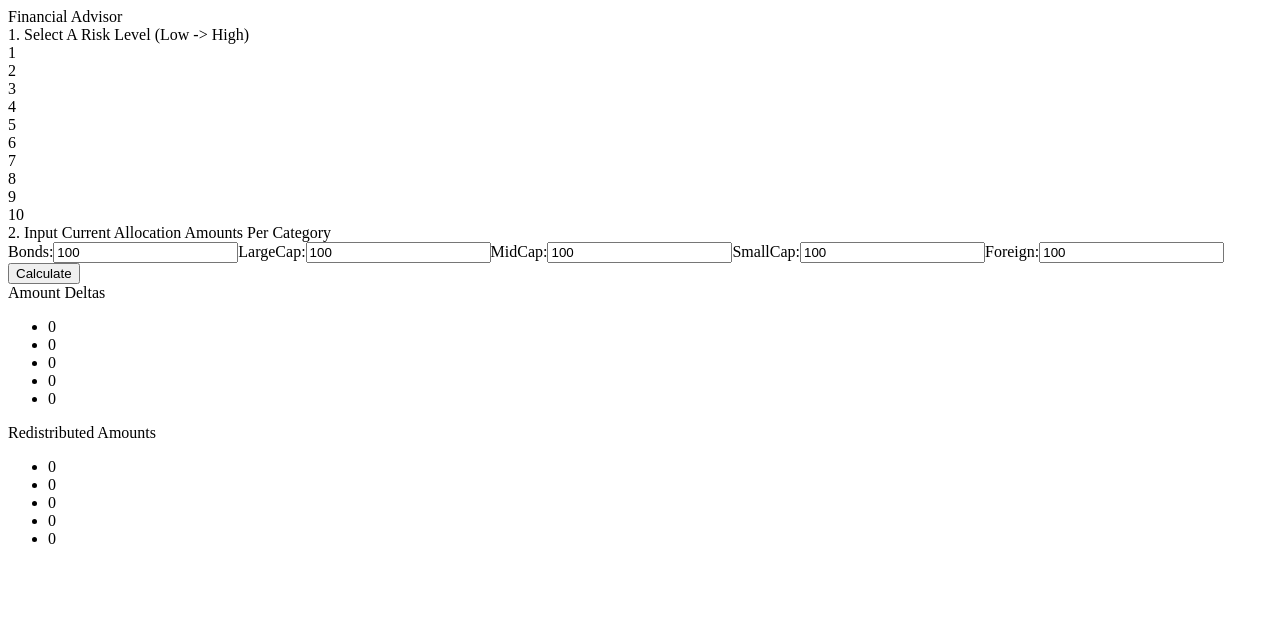
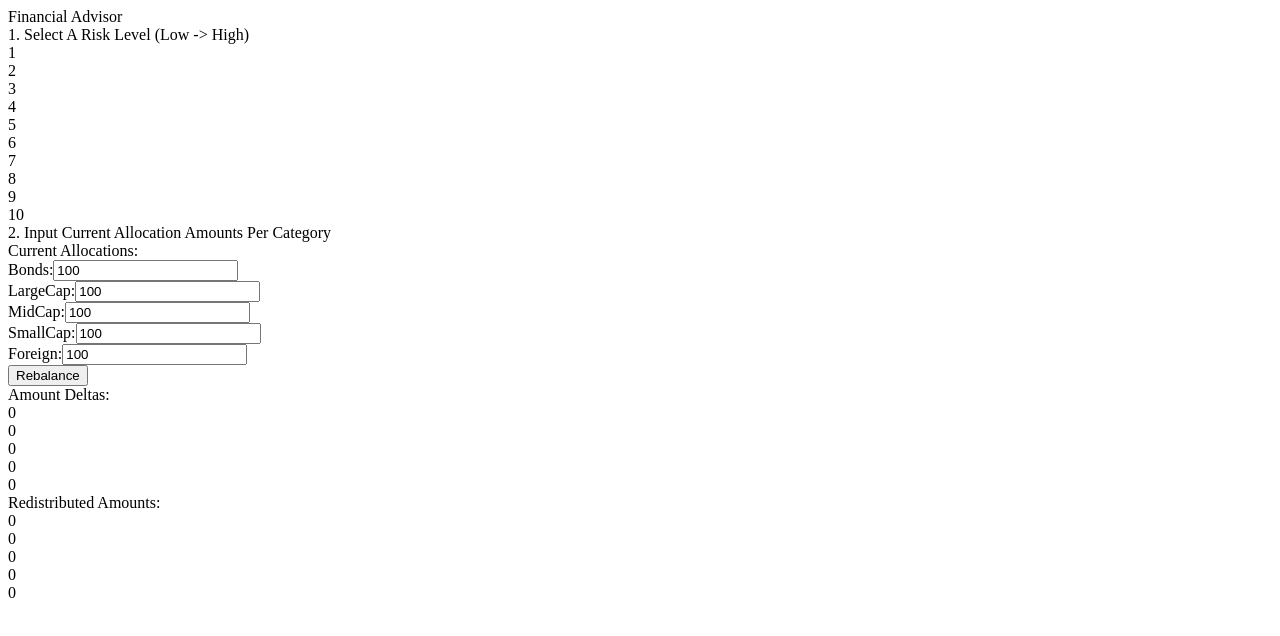
Before and after one commit to eksilva/BPRedux, a React app: page / in a window 1280 px wide. Shown: the top 636 px of the page. Built offline with nearby package versions, Linux system fonts and the light colour scheme; the HTML template or start-up script is replaced by a standard one.

Commit message:
rework of how new amounts are calculated. added more actions and reducers to store the new amounts based on the percentage of allocation type, and new amounts select from store and display. styling changes to make more readable (not finished yet)

```diff
--- a/client/src/actions/index.js
+++ b/client/src/actions/index.js
@@ -8,9 +8,19 @@ export const assignBonds = amount => ({
   payload: amount
 });
 
+export const changeBonds = amount => ({
+  type: 'NEWBONDS',
+  payload: amount
+});
+
 export const assignLargeCap = amount => ({
     type: 'LARGECAP',
     payload: amount
+});
+
+export const changeLargeCap = amount => ({
+  type: 'NEWLARGECAP',
+  payload: amount
 });
 
 export const assignMidCap = amount => ({
@@ -18,12 +28,27 @@ export const assignMidCap = amount => ({
     payload: amount
 });
 
+export const changeMidCap = amount => ({
+  type: 'NEWMIDCAP',
+  payload: amount
+});
+
 export const assignSmallCap = amount => ({
     type: 'SMALLCAP',
     payload: amount
+});
+
+export const changeSmallCap = amount => ({
+  type: 'NEWSMALLCAP',
+  payload: amount
 });
 
 export const assignForeign = amount => ({
     type: 'FOREIGN',
     payload: amount
 });
+
+export const changeForeign = amount => ({
+  type: 'NEWFOREIGN',
+  payload: amount
+});
--- a/client/src/components/AmountChanges.jsx
+++ b/client/src/components/AmountChanges.jsx
@@ -1,52 +1,25 @@
 import React from 'react';
 import { useSelector } from 'react-redux';
 
+
 const AmountChanges = () => {
-  const riskTracker = useSelector(state => state.riskTracker);
-  const currentBonds = useSelector(state => state.currentBonds);
-  const currentLargeCap = useSelector(state => state.currentLargeCap);
-  const currentMidCap = useSelector(state => state.currentMidCap);
-  const currentSmallCap = useSelector(state => state.currentSmallCap);
-  const currentForeign = useSelector(state => state.currentForeign);
 
-  const risks = {
-    1: [0.80, 0.20, 0, 0, 0],
-    2: [0.70, 0.15, 0.15, 0, 0],
-    3: [0.60, 0.15, 0.15, 0.10, 0],
-    4: [0.50, 0.20, 0.20, 0.10, 0],
-    5: [0.40, 0.20, 0.20, 0.20, 0],
-    6: [0.35, 0.25, 0.5, 0.20, 0.05],
-    7: [0.20, 0.25, 0.25, 0.25, 0.05],
-    8: [0.10, 0.20, 0.40, 0.20, 0.10],
-    9: [0.05, 0.15, 0.40, 0.25, 0.15],
-    10: [0, 0.05, 0.25, 0.30, 0.40]
-  };
-
-  const valueArray = [Number(currentBonds), Number(currentLargeCap), Number(currentMidCap), Number(currentSmallCap), Number(currentForeign)];
-
-  const totalValue = Number(currentBonds) + Number(currentLargeCap) + Number(currentMidCap) + Number(currentSmallCap) + Number(currentForeign);
-
-  const newAmounts = risks[riskTracker].map(percent => Number(Number(percent * totalValue).toFixed(2)));
-
-  const amountBoxes = newAmounts.map((amount,index) =>
-    <li key={index}>{amount}</li>
-  );
-  const deltaAmounts = newAmounts.map((item, index) => {
-    return item - valueArray[index];
-  })
-
-  const deltaBoxes = deltaAmounts.map((amount, index) =>
-    <li key={index}>{amount}</li>
-  )
+  const newBonds = useSelector(state => state.newBonds);
+  const newLargeCap = useSelector(state => state.newLargeCap);
+  const newMidCap = useSelector(state => state.newMidCap);
+  const newSmallCap = useSelector(state => state.newSmallCap);
+  const newForeign = useSelector(state => state.newForeign);
 
   return (
-    <div id="AmountChanges">
-      <div>Amount Deltas</div>
-      <ul>{deltaBoxes}</ul>
-      <div>Redistributed Amounts</div>
-      <ul>{amountBoxes}</ul>
-    </div>
+    <div id="new-amounts">
+        Redistributed Amounts:
+        <div id="new-bonds" className="change">{newBonds}</div>
+        <div id="new-largecap" className="change">{newLargeCap}</div>
+        <div id="new-midcap" className="change">{newMidCap}</div>
+        <div id="new-smallcap" className="change">{newSmallCap}</div>
+        <div id="new-foreign" className="change">{newForeign}</div>
+      </div>
   )
-}
+};
 
 export default AmountChanges;
--- /dev/null
+++ b/client/src/components/AmountDeltas.jsx
@@ -0,0 +1,59 @@
+import React from 'react';
+import { useDispatch, useSelector } from 'react-redux';
+import { changeBonds, changeLargeCap, changeMidCap, changeSmallCap, changeForeign } from '../actions';
+
+const AmountDeltas = () => {
+  const riskTracker = useSelector(state => state.riskTracker);
+
+  const currentBonds = useSelector(state => state.currentBonds);
+  const currentLargeCap = useSelector(state => state.currentLargeCap);
+  const currentMidCap = useSelector(state => state.currentMidCap);
+  const currentSmallCap = useSelector(state => state.currentSmallCap);
+  const currentForeign = useSelector(state => state.currentForeign);
+
+  const changeActions = [changeBonds, changeLargeCap, changeMidCap, changeSmallCap, changeForeign];
+
+  const dispatch = useDispatch();
+
+  const risks = {
+    1: [0.80, 0.20, 0, 0, 0],
+    2: [0.70, 0.15, 0.15, 0, 0],
+    3: [0.60, 0.15, 0.15, 0.10, 0],
+    4: [0.50, 0.20, 0.20, 0.10, 0],
+    5: [0.40, 0.20, 0.20, 0.20, 0],
+    6: [0.35, 0.25, 0.5, 0.20, 0.05],
+    7: [0.20, 0.25, 0.25, 0.25, 0.05],
+    8: [0.10, 0.20, 0.40, 0.20, 0.10],
+    9: [0.05, 0.15, 0.40, 0.25, 0.15],
+    10: [0, 0.05, 0.25, 0.30, 0.40]
+  };
+
+  const valueArray = [Number(currentBonds), Number(currentLargeCap), Number(currentMidCap), Number(currentSmallCap), Number(currentForeign)];
+
+  const totalValue = valueArray.reduce((a,b) => a + b);
+
+  const newAmounts = risks[riskTracker].map(percent => Number(Number(percent * totalValue).toFixed(2)));
+
+  for (let i = 0; i < changeActions.length; i++) {
+    dispatch(changeActions[i](newAmounts[i]));
+  }
+
+  const deltaAmounts = newAmounts.map((item, index) => {
+    return item - valueArray[index];
+  });
+
+  return (
+    <div id="amount-deltas">
+      <div id="deltas">
+        Amount Deltas:
+        <div id="delta-bonds" className="change">{deltaAmounts[0]}</div>
+        <div id="delta-largecap" className="change">{deltaAmounts[1]}</div>
+        <div id="delta-midcap" className="change">{deltaAmounts[2]}</div>
+        <div id="delta-smallcap" className="change">{deltaAmounts[3]}</div>
+        <div id="delta-foreign" className="change">{deltaAmounts[4]}</div>
+      </div>
+    </div>
+  )
+}
+
+export default AmountDeltas;
--- a/client/src/components/Calculator.jsx
+++ b/client/src/components/Calculator.jsx
@@ -5,6 +5,8 @@ import { assignBonds,
          assignMidCap,
          assignSmallCap,
          assignForeign } from '../actions';
+import AmountDeltas from './AmountDeltas.jsx';
+import AmountChanges from './AmountChanges.jsx';
 
 class Calculator extends React.Component {
   constructor(props) {
@@ -40,23 +42,37 @@ class Calculator extends React.Component {
 
   render() {
     return (
+      <div id="section-two">
         <div id="calculator">
-        <div className="instructions">2. Input Current Allocation Amounts Per Category</div>
+          Current Allocations:
+          <div className="allocation-input">
             <label htmlFor="bonds">Bonds:</label>
-        <input required={true} value={this.state.BONDS} className="amount" id="BONDS" name="bonds" type="text" onChange={e => this.handleChange(e.target)}></input>
+            <input required={true} value={this.state.BONDS} className="amount-input" id="BONDS" name="bonds" type="text" onChange={e => this.handleChange(e.target)}></input>
+          </div>
 
+          <div className="allocation-input">
             <label htmlFor="largecap">LargeCap:</label>
-        <input required={true} value={this.state.LARGECAP} className="amount" id="LARGECAP" name="largecap" type="text" onChange={e => this.handleChange(e.target)}></input>
+            <input required={true} value={this.state.LARGECAP} className="amount-input" id="LARGECAP" name="largecap" type="text" onChange={e => this.handleChange(e.target)}></input>
+          </div>
 
+          <div className="allocation-input">
             <label htmlFor="midcap">MidCap:</label>
-        <input required={true} value={this.state.MIDCAP} className="amount" id="MIDCAP" name="midcap" type="text" onChange={e => this.handleChange(e.target)}></input>
+            <input required={true} value={this.state.MIDCAP} className="amount-input" id="MIDCAP" name="midcap" type="text" onChange={e => this.handleChange(e.target)}></input>
+          </div>
 
+          <div className="allocation-input">
             <label htmlFor="smallcap">SmallCap:</label>
-        <input required={true} value={this.state.SMALLCAP} className="amount" id="SMALLCAP" name="smallcap" type="text" onChange={e => this.handleChange(e.target)}></input>
+            <input required={true} value={this.state.SMALLCAP} className="amount-input" id="SMALLCAP" name="smallcap" type="text" onChange={e => this.handleChange(e.target)}></input>
+          </div>
 
+          <div className="allocation-input">
             <label htmlFor="foreign">Foreign:</label>
-        <input required={true} value={this.state.FOREIGN} className="amount" id="FOREIGN" name="foreign" type="text" onChange={e => this.handleChange(e.target)}></input>
-        <button className="amount" onClick={this.handleSubmit}>Calculate</button>
+            <input required={true} value={this.state.FOREIGN} className="amount-input" id="FOREIGN" name="foreign" type="text" onChange={e => this.handleChange(e.target)}></input>
+          </div>
+          <button className="amount-input" onClick={this.handleSubmit}>Rebalance</button>
+        </div>
+        <AmountDeltas />
+        <AmountChanges />
       </div>
     )
   }
--- a/client/src/components/Home.jsx
+++ b/client/src/components/Home.jsx
@@ -26,8 +26,6 @@ const Home = () => {
 
   return (
     <div id="Home">
-      <div className="instructions">1. Select A Risk Level (Low -{'>'} High)</div>
-
       <div id="risk-buttons">
         <div className="risk-button selected-risk-button" id="rb1" onClick={(event) => highlight(event)}>1</div>
         <div className="risk-button" id="rb2" onClick={(event) => highlight(event)}>2</div>
--- a/client/src/index.jsx
+++ b/client/src/index.jsx
@@ -6,7 +6,7 @@ import { Provider } from 'react-redux';
 import allReducers from './reducers';
 import Home from './components/Home.jsx';
 import Calculator from './components/Calculator.jsx';
-import AmountChanges from './components/AmountChanges.jsx';
+
 
 // STORE
 let store = createStore(
@@ -20,9 +20,10 @@ const Index = () => {
       <div id="banner">Financial Advisor</div>
       <div id="index-wrap">
         <div id="content-wrap">
+          <div className="instructions">1. Select A Risk Level (Low -{'>'} High)</div>
           <Home />
+          <div className="instructions">2. Input Current Allocation Amounts Per Category</div>
           <Calculator />
-          <AmountChanges />
         </div>
       </div>
     </div>
--- /dev/null
+++ b/client/src/reducers/newBonds.js
@@ -0,0 +1,11 @@
+const newBondsReducer = (state = 0, action) => {
+  switch(action.type) {
+    case "NEWBONDS":
+      state = action.payload;
+      return state;
+    default:
+      return state;
+  }
+}
+
+export default newBondsReducer;
--- /dev/null
+++ b/client/src/reducers/newForeign.js
@@ -0,0 +1,11 @@
+const newForeignReducer = (state = 0, action) => {
+  switch(action.type) {
+    case "NEWFOREIGN":
+      state = action.payload;
+      return state;
+    default:
+      return state;
+  }
+}
+
+export default newForeignReducer;
--- /dev/null
+++ b/client/src/reducers/newLargeCap.js
@@ -0,0 +1,11 @@
+const newLargeCapReducer = (state = 0, action) => {
+  switch(action.type) {
+    case "NEWLARGECAP":
+      state = action.payload;
+      return state;
+    default:
+      return state;
+  }
+}
+
+export default newLargeCapReducer;
--- /dev/null
+++ b/client/src/reducers/newMidCap.js
@@ -0,0 +1,11 @@
+const newMidCapReducer = (state = 0, action) => {
+  switch(action.type) {
+    case "NEWMIDCAP":
+      state = action.payload;
+      return state;
+    default:
+      return state;
+  }
+}
+
+export default newMidCapReducer;
--- /dev/null
+++ b/client/src/reducers/newSmallCap.js
@@ -0,0 +1,11 @@
+const newSmallCapReducer = (state = 0, action) => {
+  switch(action.type) {
+    case "NEWSMALLCAP":
+      state = action.payload;
+      return state;
+    default:
+      return state;
+  }
+}
+
+export default newSmallCapReducer;
```
Also changed, not shown: client/src/reducers/index.js (+11 -1 lines), 2 other files (tests, documents, lock files or other folders). Lines whose indentation alone changed are shown as unchanged.
